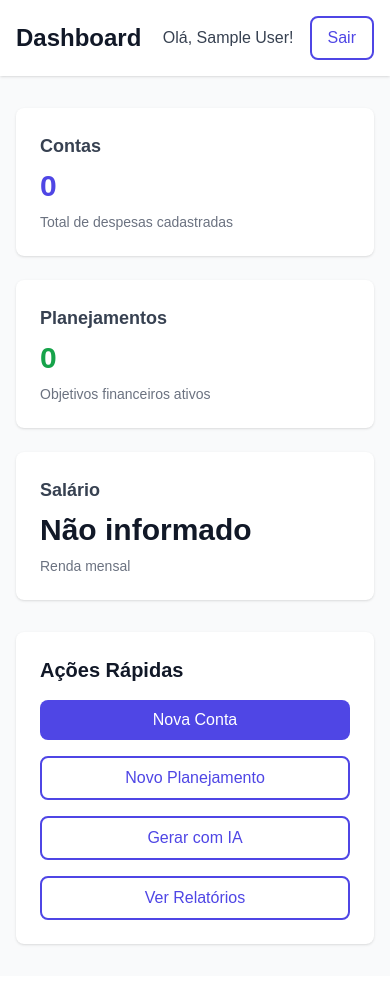
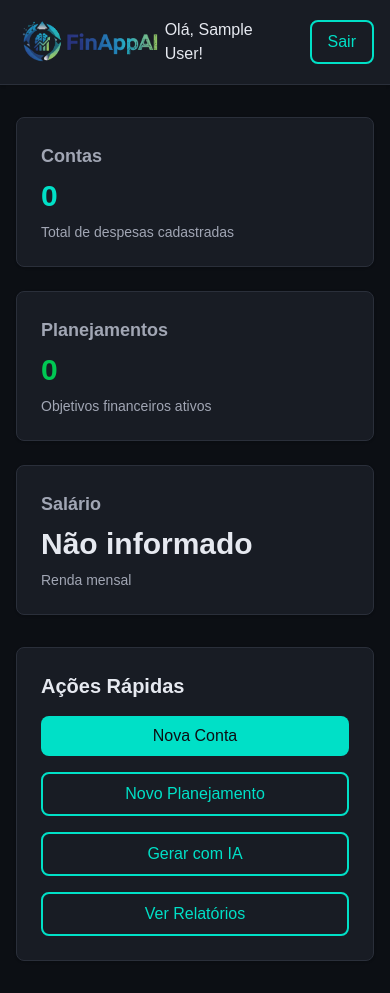
Before and after one commit to DevVeniltonJunior/tcc_front_end, a Next.js app: page /dashboard in a window 390 px wide. Built offline with nearby package versions, Linux system fonts and the light colour scheme; no server answers; sample sign-in values are in the browser's storage.

Commit message:
feat: update global styles and components for FinAppAI branding, including new color scheme, logo integration, and responsive design adjustments across pages

```diff
--- a/app/dashboard/page.tsx
+++ b/app/dashboard/page.tsx
@@ -2,6 +2,7 @@
 
 import { useEffect } from 'react';
 import { useRouter } from 'next/navigation';
+import Image from 'next/image';
 import { useAuth } from '@/lib/hooks/useAuth';
 import Loading from '@/components/Loading';
 import Button from '@/components/Button';
@@ -25,13 +26,20 @@ export default function DashboardPage() {
   }
 
   return (
-    <div className="min-h-screen bg-gray-50">
+    <div className="min-h-screen" style={{ backgroundColor: 'var(--color-bg)' }}>
       {/* Header */}
-      <header className="bg-white shadow">
+      <header className="shadow" style={{ backgroundColor: 'var(--color-surface)', borderBottom: '1px solid var(--color-border)' }}>
         <div className="max-w-7xl mx-auto px-4 sm:px-6 lg:px-8 py-4 flex justify-between items-center">
-          <h1 className="text-2xl font-bold text-gray-900">Dashboard</h1>
+          <div className="flex items-center gap-3">
+            <Image
+              src="/finappai_logo.svg"
+              alt="FinAppAI Logo"
+              width={150}
+              height={50}
+            />
+          </div>
           <div className="flex items-center gap-4">
-            <span className="text-gray-700">Olá, {user.name}!</span>
+            <span style={{ color: 'var(--color-text-primary)' }}>Olá, {user.name}!</span>
             <Button variant="secondary" onClick={logout}>
               Sair
             </Button>
@@ -43,32 +51,32 @@ export default function DashboardPage() {
       <main className="max-w-7xl mx-auto px-4 sm:px-6 lg:px-8 py-8">
         <div className="grid grid-cols-1 md:grid-cols-3 gap-6 mb-8">
           {/* Card 1 */}
-          <div className="bg-white rounded-lg shadow p-6">
-            <h2 className="text-lg font-semibold text-gray-700 mb-2">Contas</h2>
-            <p className="text-3xl font-bold text-indigo-600">0</p>
-            <p className="text-sm text-gray-500 mt-2">Total de despesas cadastradas</p>
+          <div className="rounded-lg shadow p-6" style={{ backgroundColor: 'var(--color-surface)', border: '1px solid var(--color-border)' }}>
+            <h2 className="text-lg font-semibold mb-2" style={{ color: 'var(--color-text-secondary)' }}>Contas</h2>
+            <p className="text-3xl font-bold" style={{ color: 'var(--color-primary)' }}>0</p>
+            <p className="text-sm mt-2" style={{ color: 'var(--color-text-secondary)' }}>Total de despesas cadastradas</p>
           </div>
 
           {/* Card 2 */}
-          <div className="bg-white rounded-lg shadow p-6">
-            <h2 className="text-lg font-semibold text-gray-700 mb-2">Planejamentos</h2>
-            <p className="text-3xl font-bold text-green-600">0</p>
-            <p className="text-sm text-gray-500 mt-2">Objetivos financeiros ativos</p>
+          <div className="rounded-lg shadow p-6" style={{ backgroundColor: 'var(--color-surface)', border: '1px solid var(--color-border)' }}>
+            <h2 className="text-lg font-semibold mb-2" style={{ color: 'var(--color-text-secondary)' }}>Planejamentos</h2>
+            <p className="text-3xl font-bold" style={{ color: 'var(--color-success)' }}>0</p>
+            <p className="text-sm mt-2" style={{ color: 'var(--color-text-secondary)' }}>Objetivos financeiros ativos</p>
           </div>
 
           {/* Card 3 */}
-          <div className="bg-white rounded-lg shadow p-6">
-            <h2 className="text-lg font-semibold text-gray-700 mb-2">Salário</h2>
-            <p className="text-3xl font-bold text-gray-900">
+          <div className="rounded-lg shadow p-6" style={{ backgroundColor: 'var(--color-surface)', border: '1px solid var(--color-border)' }}>
+            <h2 className="text-lg font-semibold mb-2" style={{ color: 'var(--color-text-secondary)' }}>Salário</h2>
+            <p className="text-3xl font-bold" style={{ color: 'var(--color-text-primary)' }}>
               {user.salary ? `R$ ${user.salary.toFixed(2)}` : 'Não informado'}
             </p>
-            <p className="text-sm text-gray-500 mt-2">Renda mensal</p>
+            <p className="text-sm mt-2" style={{ color: 'var(--color-text-secondary)' }}>Renda mensal</p>
           </div>
         </div>
 
         {/* Quick Actions */}
-        <div className="bg-white rounded-lg shadow p-6">
-          <h2 className="text-xl font-bold text-gray-900 mb-4">Ações Rápidas</h2>
+        <div className="rounded-lg shadow p-6" style={{ backgroundColor: 'var(--color-surface)', border: '1px solid var(--color-border)' }}>
+          <h2 className="text-xl font-bold mb-4" style={{ color: 'var(--color-text-primary)' }}>Ações Rápidas</h2>
           <div className="grid grid-cols-1 md:grid-cols-2 lg:grid-cols-4 gap-4">
             <Button className="w-full">Nova Conta</Button>
             <Button variant="secondary" className="w-full">Novo Planejamento</Button>
--- a/app/globals.css
+++ b/app/globals.css
@@ -3,20 +3,21 @@
 @tailwind utilities;
 
 :root {
-  --background: #ffffff;
-  --foreground: #171717;
-}
-
-@media (prefers-color-scheme: dark) {
-  :root {
-    --background: #0a0a0a;
-    --foreground: #ededed;
-  }
+  --color-bg: #0C0F14;
+  --color-surface: #181C24;
+  --color-border: #2A2F3A;
+  --color-text-primary: #E6E9F0;
+  --color-text-secondary: #A1A6B4;
+  --color-primary: #00E0C7;
+  --color-secondary: #6C63FF;
+  --color-success: #00C853;
+  --color-error: #FF5252;
+  --color-accent: #2EE6D6;
 }
 
 body {
-  color: var(--foreground);
-  background: var(--background);
+  color: var(--color-text-primary);
+  background: var(--color-bg);
   font-family: Arial, Helvetica, sans-serif;
 }
 
--- a/app/login/page.tsx
+++ b/app/login/page.tsx
@@ -3,6 +3,7 @@
 import { useState } from 'react';
 import { useRouter } from 'next/navigation';
 import Link from 'next/link';
+import Image from 'next/image';
 import { authService } from '@/lib/services';
 import Button from '@/components/Button';
 import Input from '@/components/Input';
@@ -40,17 +41,30 @@ export default function LoginPage() {
   };
 
   return (
-    <div className="min-h-screen flex items-center justify-center bg-gradient-to-br from-blue-50 to-indigo-100 px-4">
-      <div className="max-w-md w-full bg-white rounded-xl shadow-lg p-8">
-        <h1 className="text-3xl font-bold text-gray-900 mb-2 text-center">
+    <div className="min-h-screen flex items-center justify-center px-4" style={{ background: 'var(--color-bg)' }}>
+      <div className="max-w-md w-full rounded-xl shadow-lg p-8" style={{ backgroundColor: 'var(--color-surface)' }}>
+        <div className="flex justify-center mb-2">
+          <Image
+            src="/finappai_logo.svg"
+            alt="FinAppAI Logo"
+            width={280}
+            height={93}
+            priority
+          />
+        </div>
+        <h1 className="text-3xl font-bold mb-2 text-center" style={{ color: 'var(--color-text-primary)' }}>
           Bem-vindo de volta!
         </h1>
-        <p className="text-gray-600 mb-6 text-center">
+        <p className="mb-6 text-center" style={{ color: 'var(--color-text-secondary)' }}>
           Entre com suas credenciais
         </p>
 
         {error && (
-          <div className="bg-red-50 border border-red-200 text-red-800 px-4 py-3 rounded-lg mb-4">
+          <div className="px-4 py-3 rounded-lg mb-4" style={{
+            backgroundColor: 'rgba(255, 82, 82, 0.1)',
+            border: '1px solid var(--color-error)',
+            color: 'var(--color-error)'
+          }}>
             {error}
           </div>
         )}
@@ -77,7 +91,7 @@ export default function LoginPage() {
           />
 
           <div className="flex items-center justify-between text-sm">
-            <Link href="/forgot-password" className="text-indigo-600 hover:text-indigo-700">
+            <Link href="/forgot-password" style={{ color: 'var(--color-primary)' }}>
               Esqueceu a senha?
             </Link>
           </div>
@@ -87,9 +101,9 @@ export default function LoginPage() {
           </Button>
         </form>
 
-        <p className="mt-6 text-center text-gray-600">
+        <p className="mt-6 text-center" style={{ color: 'var(--color-text-secondary)' }}>
           Não tem uma conta?{' '}
-          <Link href="/register" className="text-indigo-600 hover:text-indigo-700 font-medium">
+          <Link href="/register" className="font-medium" style={{ color: 'var(--color-primary)' }}>
             Cadastre-se
           </Link>
         </p>
--- a/app/page.tsx
+++ b/app/page.tsx
@@ -1,23 +1,41 @@
+import Image from 'next/image';
+
 export default function Home() {
   return (
-    <div className="min-h-screen flex items-center justify-center bg-gradient-to-br from-blue-50 to-indigo-100">
+    <div className="min-h-screen flex items-center justify-center" style={{ background: 'var(--color-bg)' }}>
       <div className="text-center">
-        <h1 className="text-5xl font-bold text-gray-900 mb-4">
-          Sistema de Gerenciamento Financeiro
-        </h1>
-        <p className="text-xl text-gray-600 mb-8">
-          Gerencie suas finanças pessoais de forma inteligente
+        <div className="flex justify-center mb-3">
+          <Image
+            src="/finappai_logo.svg"
+            alt="FinAppAI Logo"
+            width={360}
+            height={120}
+            priority
+          />
+        </div>
+        <p className="text-xl mb-8" style={{ color: 'var(--color-text-secondary)' }}>
+          Gerencie suas finanças pessoais de forma inteligente!
         </p>
         <div className="flex gap-4 justify-center">
           <a
             href="/login"
-            className="px-6 py-3 bg-indigo-600 text-white rounded-lg hover:bg-indigo-700 transition-colors"
+            className="px-6 py-3 rounded-lg transition-colors"
+            style={{
+              backgroundColor: 'var(--color-primary)',
+              color: 'var(--color-bg)',
+              fontWeight: '600'
+            }}
           >
             Entrar
           </a>
           <a
             href="/register"
-            className="px-6 py-3 bg-white text-indigo-600 border-2 border-indigo-600 rounded-lg hover:bg-indigo-50 transition-colors"
+            className="px-6 py-3 rounded-lg transition-colors"
+            style={{
+              backgroundColor: 'var(--color-surface)',
+              color: 'var(--color-primary)',
+              border: '2px solid var(--color-primary)'
+            }}
           >
             Cadastrar
           </a>
--- a/app/register/page.tsx
+++ b/app/register/page.tsx
@@ -3,6 +3,7 @@
 import { useState } from 'react';
 import { useRouter } from 'next/navigation';
 import Link from 'next/link';
+import Image from 'next/image';
 import { authService } from '@/lib/services';
 import Button from '@/components/Button';
 import Input from '@/components/Input';
@@ -54,17 +55,30 @@ export default function RegisterPage() {
   };
 
   return (
-    <div className="min-h-screen flex items-center justify-center bg-gradient-to-br from-blue-50 to-indigo-100 px-4 py-8">
-      <div className="max-w-md w-full bg-white rounded-xl shadow-lg p-8">
-        <h1 className="text-3xl font-bold text-gray-900 mb-2 text-center">
+    <div className="min-h-screen flex items-center justify-center px-4 py-8" style={{ background: 'var(--color-bg)' }}>
+      <div className="max-w-md w-full rounded-xl shadow-lg p-8" style={{ backgroundColor: 'var(--color-surface)' }}>
+        <div className="flex justify-center mb-2">
+          <Image
+            src="/finappai_logo.svg"
+            alt="FinAppAI Logo"
+            width={280}
+            height={93}
+            priority
+          />
+        </div>
+        <h1 className="text-3xl font-bold mb-2 text-center" style={{ color: 'var(--color-text-primary)' }}>
           Crie sua conta
         </h1>
-        <p className="text-gray-600 mb-6 text-center">
-          Comece a gerenciar suas finanças
+        <p className="mb-6 text-center" style={{ color: 'var(--color-text-secondary)' }}>
+          Comece a gerenciar suas finanças com IA
         </p>
 
         {error && (
-          <div className="bg-red-50 border border-red-200 text-red-800 px-4 py-3 rounded-lg mb-4">
+          <div className="px-4 py-3 rounded-lg mb-4" style={{
+            backgroundColor: 'rgba(255, 82, 82, 0.1)',
+            border: '1px solid var(--color-error)',
+            color: 'var(--color-error)'
+          }}>
             {error}
           </div>
         )}
@@ -135,9 +149,9 @@ export default function RegisterPage() {
           </Button>
         </form>
 
-        <p className="mt-6 text-center text-gray-600">
+        <p className="mt-6 text-center" style={{ color: 'var(--color-text-secondary)' }}>
           Já tem uma conta?{' '}
-          <Link href="/login" className="text-indigo-600 hover:text-indigo-700 font-medium">
+          <Link href="/login" className="font-medium" style={{ color: 'var(--color-primary)' }}>
             Entrar
           </Link>
         </p>
--- a/components/Button.tsx
+++ b/components/Button.tsx
@@ -13,21 +13,32 @@ export default function Button({
 }: ButtonProps) {
   const baseClasses = 'px-4 py-2 rounded-lg font-medium transition-colors disabled:opacity-50 disabled:cursor-not-allowed';
 
-  const variantClasses = {
-    primary: 'bg-indigo-600 text-white hover:bg-indigo-700',
-    secondary: 'bg-white text-indigo-600 border-2 border-indigo-600 hover:bg-indigo-50',
-    danger: 'bg-red-600 text-white hover:bg-red-700',
+  const variantStyles = {
+    primary: {
+      backgroundColor: 'var(--color-primary)',
+      color: 'var(--color-bg)',
+    },
+    secondary: {
+      backgroundColor: 'var(--color-surface)',
+      color: 'var(--color-primary)',
+      border: '2px solid var(--color-primary)',
+    },
+    danger: {
+      backgroundColor: 'var(--color-error)',
+      color: 'var(--color-text-primary)',
+    },
   };
 
   return (
     <button
-      className={`${baseClasses} ${variantClasses[variant]} ${className}`}
+      className={`${baseClasses} ${className}`}
+      style={variantStyles[variant]}
       disabled={disabled || loading}
       {...props}
     >
       {loading ? (
         <div className="flex items-center justify-center">
-          <div className="animate-spin rounded-full h-5 w-5 border-t-2 border-b-2 border-white"></div>
+          <div className="animate-spin rounded-full h-5 w-5 border-t-2 border-b-2" style={{ borderTopColor: variant === 'primary' ? 'var(--color-bg)' : 'var(--color-primary)', borderBottomColor: variant === 'primary' ? 'var(--color-bg)' : 'var(--color-primary)' }}></div>
         </div>
       ) : (
         children
--- a/components/Loading.tsx
+++ b/components/Loading.tsx
@@ -1,7 +1,7 @@
 export default function Loading() {
   return (
-    <div className="flex items-center justify-center min-h-screen">
-      <div className="animate-spin rounded-full h-12 w-12 border-t-2 border-b-2 border-indigo-600"></div>
+    <div className="flex items-center justify-center min-h-screen" style={{ backgroundColor: 'var(--color-bg)' }}>
+      <div className="animate-spin rounded-full h-12 w-12 border-t-2 border-b-2" style={{ borderTopColor: 'var(--color-primary)', borderBottomColor: 'var(--color-primary)' }}></div>
     </div>
   );
 }
```
Also changed, not shown: app/layout.tsx (+7 -2 lines), components/Input.tsx (+8 -5 lines), public/finappai_icon.svg (added), public/finappai_logo.svg (added).
